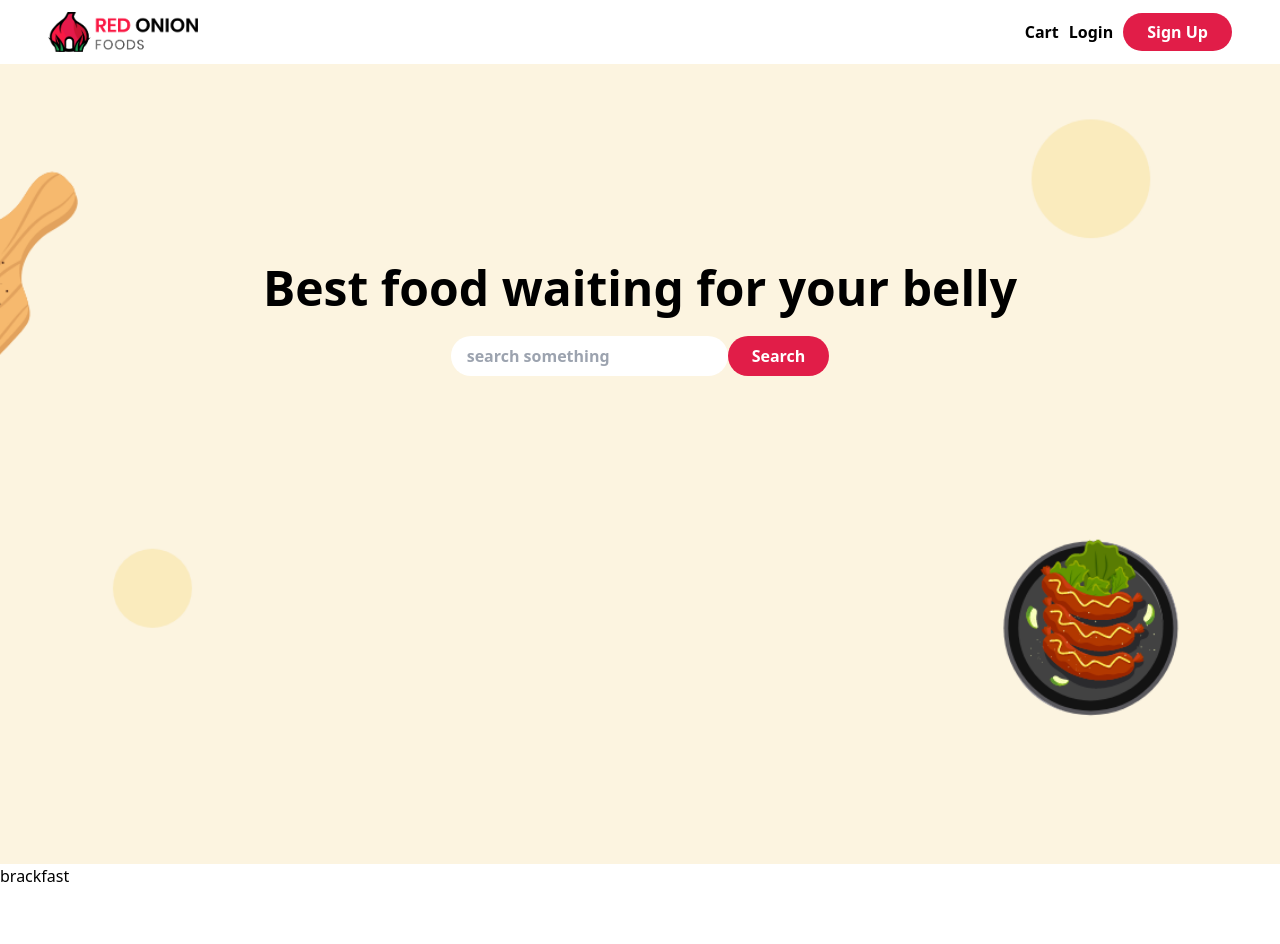
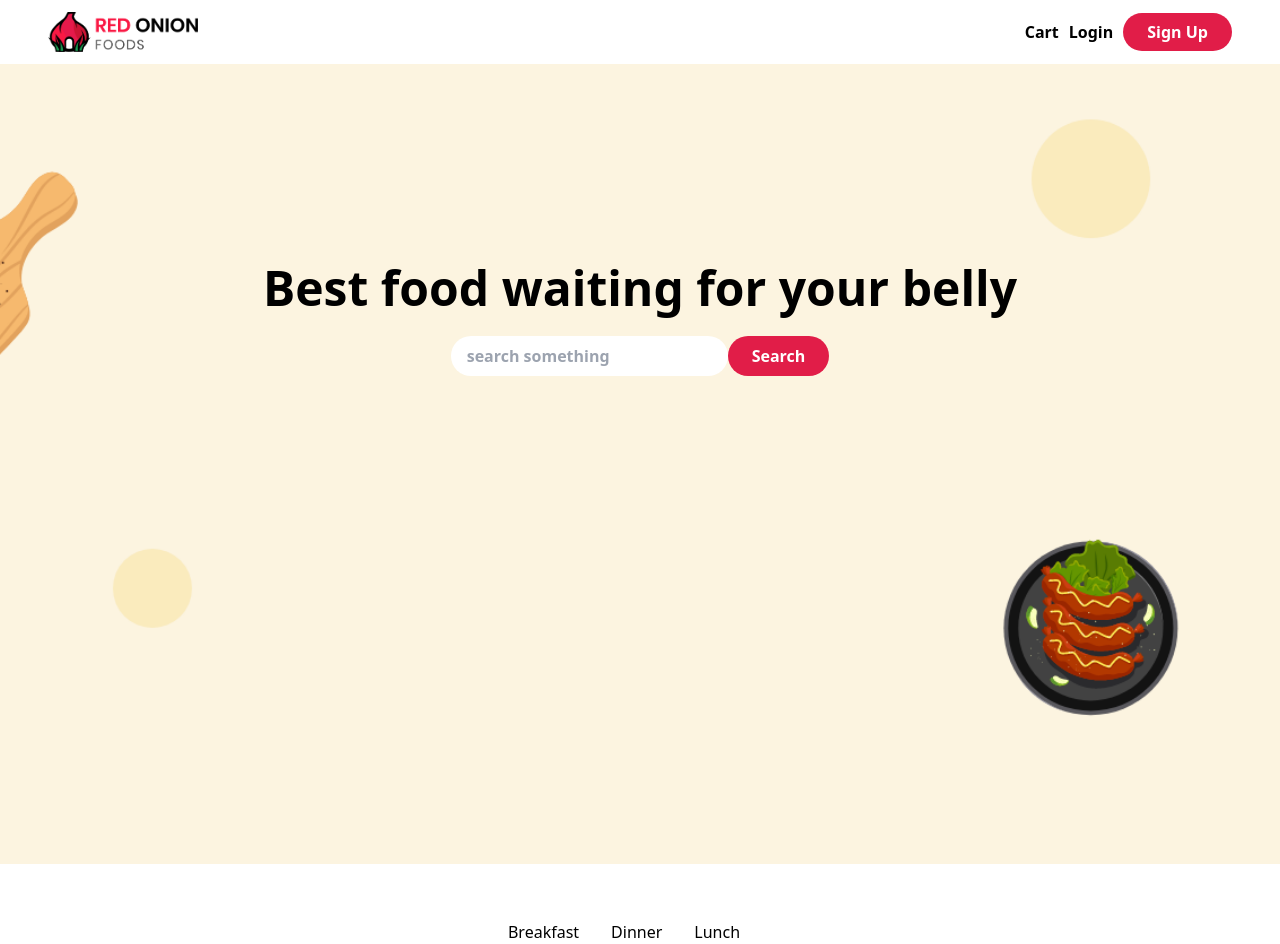
Before and after one commit to 665-stack/red-onion-2, a React (Create React App) app: page / in a window 1280 px wide. Before the commit the page ends 888 px from the top, so only its background shows below. Built offline with nearby package versions, Linux system fonts and the light colour scheme; no server answers.

Commit message:
add food sections component and set them as a route

```diff
--- a/src/App.js
+++ b/src/App.js
@@ -1,5 +1,8 @@
 import { Route, Routes } from 'react-router-dom';
 import './App.css';
+import Breakfast from './Components/Pages/Home/Foods/Breakfast/Breakfast';
+import Dinner from './Components/Pages/Home/Foods/Dinner/Dinner';
+import Lunch from './Components/Pages/Home/Foods/Lunch/Lunch';
 import Home from './Components/Pages/Home/Home/Home';
 import Login from './Components/Pages/Login/Login/Login';
 import Signup from './Components/Pages/Login/SignUp/Signup';
@@ -17,6 +20,13 @@ function App() {
         <Route path="/login" element={<Login></Login>}></Route>
         <Route path="/signup" element={<Signup></Signup>}></Route>
 
+
+        <Route path="/breakfast" element={<Breakfast></Breakfast>}></Route>
+        <Route path="/lunch" element={<Dinner></Dinner>}></Route>
+        <Route path="/dinner" element={<Lunch></Lunch>}></Route>
+
+
+
         <Route path="*" element={<NotFound></NotFound>}></Route>
       </Routes>
     </>
--- a/src/Components/Pages/Home/Breakfast/Breakfast.js
+++ b/src/Components/Pages/Home/Foods/Breakfast/Breakfast.js
@@ -3,7 +3,7 @@ import React from 'react';
 const Breakfast = () => {
     return (
         <div>
-            <h1>brackfast</h1>
+            breackfast
         </div>
     );
 };
--- /dev/null
+++ b/src/Components/Pages/Home/Foods/Dinner/Dinner.js
@@ -0,0 +1,11 @@
+import React from 'react';
+
+const Dinner = () => {
+    return (
+        <div>
+            dinner
+        </div>
+    );
+};
+
+export default Dinner;
--- /dev/null
+++ b/src/Components/Pages/Home/Foods/Lunch/Lunch.js
@@ -0,0 +1,11 @@
+import React from 'react';
+
+const Lunch = () => {
+    return (
+        <div>
+
+        </div>
+    );
+};
+
+export default Lunch;
--- a/src/Components/Pages/Home/Home/Home.js
+++ b/src/Components/Pages/Home/Home/Home.js
@@ -1,13 +1,18 @@
 import React from 'react';
+import { Link } from 'react-router-dom';
 import Banner from '../Banner/Banner';
-import Breakfast from '../Breakfast/Breakfast';
 
 const Home = () => {
     return (
-        <div>
+        <>
             <Banner></Banner>
-            <Breakfast></Breakfast>
-        </div>
+            <div className='flex justify-center items-center pt-14'>
+                <Link className='mr-8' to="/breakfast">Breakfast</Link>
+                <Link className='mr-8' to="/lunch">Dinner</Link>
+                <Link className='mr-8' to="/dinner">Lunch</Link>
+            </div>
+        </>
+
     );
 };
 
```
Also changed, not shown: 1 other file (tests, documents, lock files or other folders).
